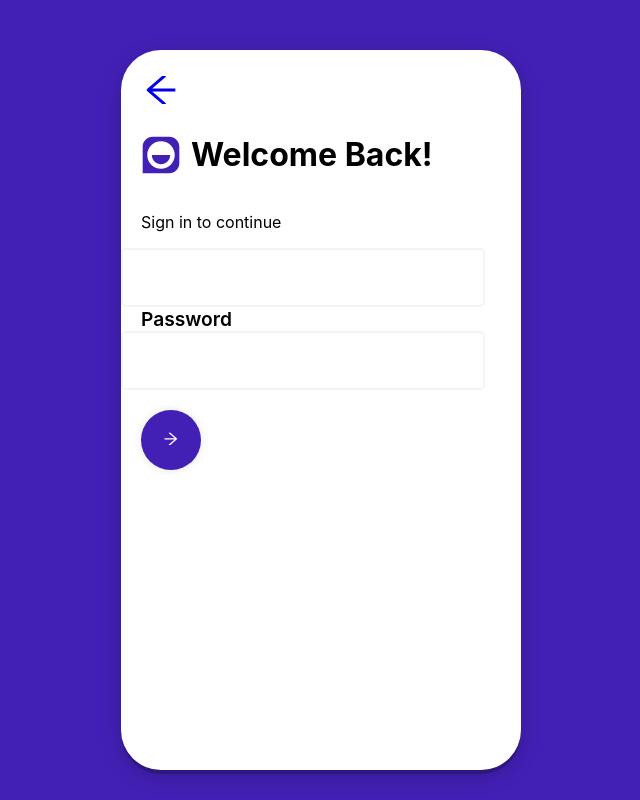
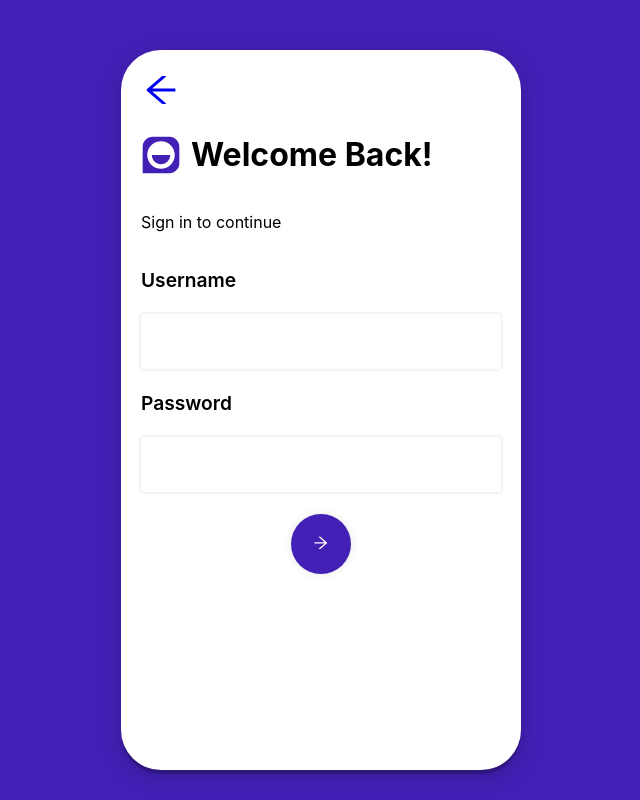
Before and after one commit to s-li1/our-idea, a React (Create React App) app: page /login in a window 1280 px wide. Shown: the whole page, without its empty margins (319-959 px from the left). Built offline with nearby package versions, Linux system fonts and the light colour scheme.

Commit message:
necessary added class names

```diff
--- a/src/pages/CreateAccount/CreateAccountPage.js
+++ b/src/pages/CreateAccount/CreateAccountPage.js
@@ -5,6 +5,7 @@ import './CreateAccount.css'
 import { BsFillPersonFill } from 'react-icons/bs';
 import GoBack from '../../components/GoBack/GoBack';
 import * as ROUTES from '../../constants/routes';
+import './CreateAccount.css';
 export default function CreateAccountPage() {
     return (
         <div className="screen-container">
--- a/src/pages/CreateAccount/CreateForm.js
+++ b/src/pages/CreateAccount/CreateForm.js
@@ -54,7 +54,9 @@ export default function CreateForm() {
     return (
         <div>
             {state === STATES.LOADING ? <Spinner/> :
-            <form onSubmit ={handleSubmit}>
+
+            <form onSubmit ={handleSubmit} className="create-account-form">
+                <label className="form-label">Username</label>
                 <input
                     name="username"
                     value={form.username}
@@ -83,7 +85,7 @@ export default function CreateForm() {
                     type="password"
                 />
                 <div className="create">
-                    <button className="arror" type="submit" onClick={handleSubmit}><AiOutlineArrowRight className="arror-icon"/></button>
+                    <button className="arrow" type="submit" onClick={handleSubmit}><AiOutlineArrowRight className="arrow-icon"/></button>
                     {form.error && <p>{form.error.message}</p>}
                 </div>
             </form>}
--- a/src/pages/Login/LoginForm.js
+++ b/src/pages/Login/LoginForm.js
@@ -47,7 +47,8 @@ export default function LoginForm() {
     return (
         <div>
             {state === STATES.LOADING ? <Spinner/> :
-            <form onSubmit ={handleSubmit}>
+            <form onSubmit ={handleSubmit} className="signin-account-form">
+                <label className="form-label">Username</label>
                 <input
                     name="email"
                     value={form.email}
--- a/src/pages/Login/LoginPage.js
+++ b/src/pages/Login/LoginPage.js
@@ -5,6 +5,7 @@ import './Login.css';
 import { CgHello } from 'react-icons/cg';
 import GoBack from '../../components/GoBack/GoBack';
 import * as ROUTES from '../../constants/routes';
+import './Login.css';
 export default function LoginPage() {
     return (
         <div className="screen-container">
```
